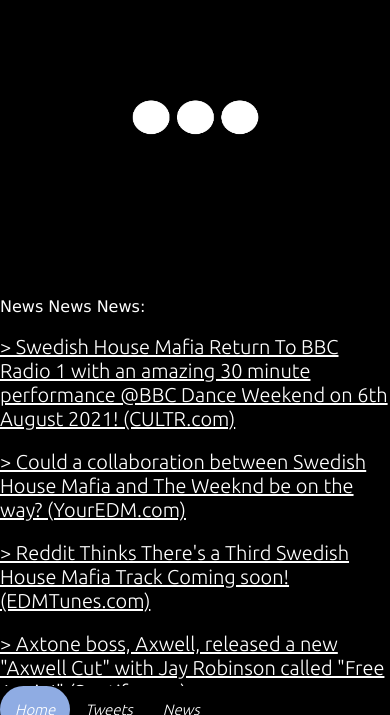
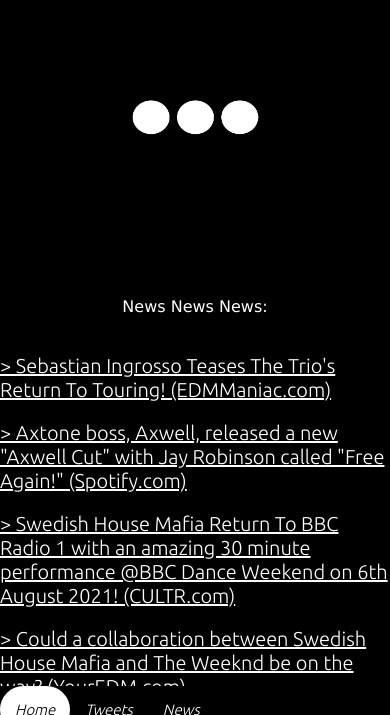
Before and after one commit to PixarClones/SwedishHouseMafia, a plain HTML site: page index.html in a window 390 px wide. In both pictures the pointer is over the link "Home". Shown: the part 111-826 px from the top of the page. Drawn offline with Linux system fonts and the light colour scheme.

Commit message:
New Update (1)

```diff
--- a/index.html
+++ b/index.html
@@ -92,15 +92,19 @@ The Swedish House Mafia
 <br>
 <br>
 <div id="news">
+  <center>
 News News News:
+</center>
+<br> <br>
+<a href="https://edmmaniac.com/sebastian-ingrosso-teases-upcoming-swedish-house-mafia-tour/" target="_blank"> > Sebastian Ingrosso Teases The Trio's Return To Touring! (EDMManiac.com)</a>
+<br> <br>
+<a href="https://open.spotify.com/album/2gDL9x8rbeUbeA12Vf7217?si=Jfp6JzvlQIC0yFnFG3P7hg&dl_branch=1" target="_blank"> > Axtone boss, Axwell, released a new "Axwell Cut" with Jay Robinson called "Free Again!" (Spotify.com) </a>
 <br> <br>
 <a href="https://www.cultr.com/news/listen-swedish-house-mafia-return-to-bbc-radio-1-with-special-guest-mix/" target="_blank"> > Swedish House Mafia Return To BBC Radio 1 with an amazing 30 minute performance @BBC Dance Weekend on 6th August 2021! (CULTR.com)</a>
 <br> <br>
 <a href="https://edm.com/music-releases/swedish-house-mafia-the-weeknd-collaboration" target="_blank"> > Could a collaboration between Swedish House Mafia and The Weeknd be on the way? (YourEDM.com)</a>
 <br> <br>
 <a href="https://www.edmtunes.com/2021/07/swedish-house-mafia-3rd-single/" target="_blank"> > Reddit Thinks There's a Third Swedish House Mafia Track Coming soon! (EDMTunes.com) </a>
-<br> <br>
-<a href="https://open.spotify.com/album/2gDL9x8rbeUbeA12Vf7217?si=Jfp6JzvlQIC0yFnFG3P7hg&dl_branch=1" target="_blank"> > Axtone boss, Axwell, released a new "Axwell Cut" with Jay Robinson called "Free Again!" (Spotify.com) </a>
 </div>
 <br> <br> <br> <br>
 <hr>
--- a/style.css
+++ b/style.css
@@ -40,12 +40,18 @@ color: white;
 }
 
 .navbar a.active {
+  background-color: #000000;
   color: white;
   border-radius: 10px;
 }
+.navbar a.active:hover {
+  background-color: #FFFFFF;
+  color: black;
+  border-radius: 5px;
+}
 a {
   color: white;
-      font-family: 'Ubuntu', sans-serif;
+  font-family: 'Ubuntu', sans-serif;
 font-size: 20px;
 }
 @media screen and (max-width: 450px) {
@@ -77,8 +83,14 @@ font-size: 20px;
 }
 
 .navbar a.active {
-  background-color: #8FACE3;
+  background-color: black;
   color: white;
+  border-radius: 10px;
+}
+.navbar a.active:hover {
+  background-color: #FFFFFF;
+  color: black;
+  border-radius: 55px;
 }
 }
 
```
